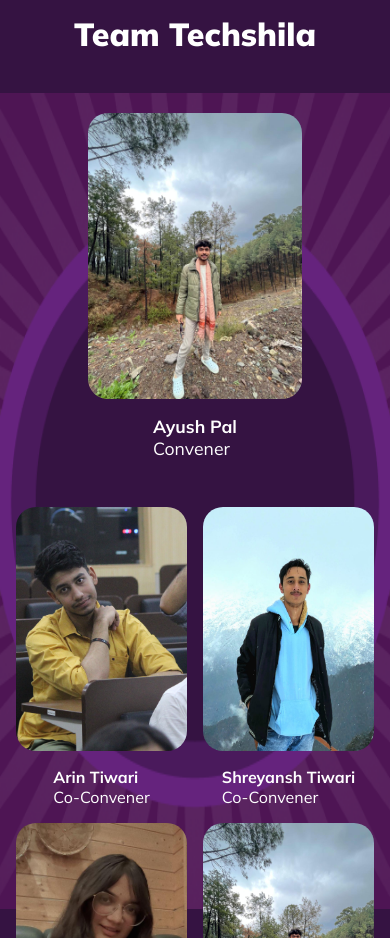
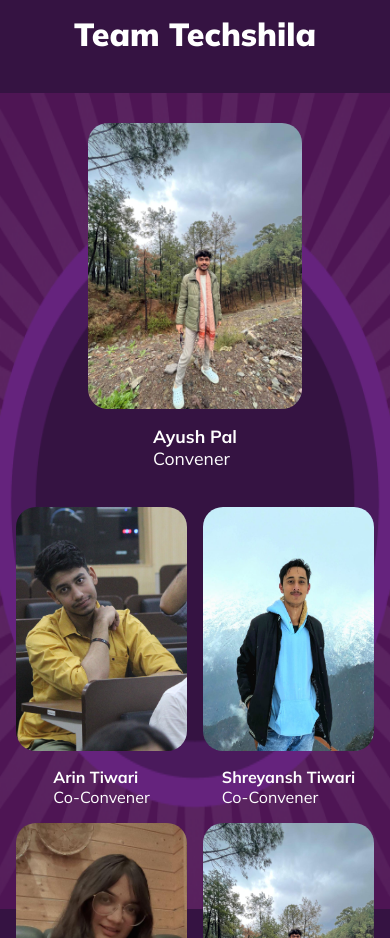
Before and after one commit to shukabum/Techshila2024, a React (Create React App) app in the folder frontend/: page / in a window 390 px wide. Shown: the part 1760-2698 px from the top of the page. Built offline with nearby package versions, Linux system fonts and the light colour scheme; a web font is replaced by a local one.

Commit message:
minorchange

```diff
--- a/frontend/src/styles/home.module.css
+++ b/frontend/src/styles/home.module.css
@@ -572,7 +572,7 @@ cursor: pointer;
         position: absolute;
         height:35%;
         width: 55%;
-        margin-top: -90%;
+        margin-top: -85%;
         display: flex;
         flex-direction: column;
         align-items: center;
```
